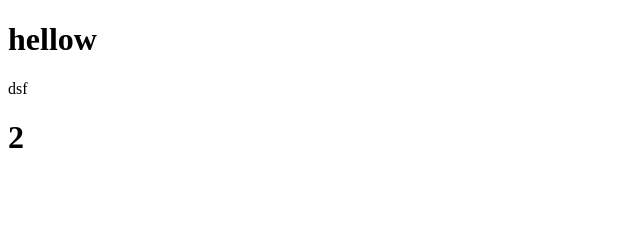
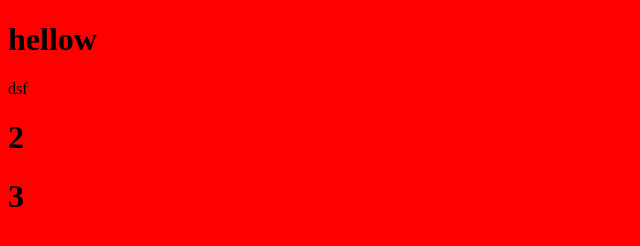
Before and after one commit to denchiik/1, a plain HTML site: page index.html in a window 1280 px wide. Shown: the whole page, without its empty margins (0-640 px from the left). Drawn offline with Linux system fonts and the light colour scheme.

Commit message:
add style

```diff
--- a/index.html
+++ b/index.html
@@ -5,10 +5,12 @@
         <meta name="viewport" content="width=device-width, initial-scale=1.0">
         <meta http-equiv="X-UA-Compatible" content="ie=edge">
         <title>Document</title>
+        <link rel="stylesheet" href="style.css"/>
     </head>
     <body>
         <h1>hellow</h1>
         <p>dsf</p>
         <h1>2</h1>
+                <h1>3</h1>
     </body>
     </html>
--- /dev/null
+++ b/style.css
@@ -0,0 +1,3 @@
+body{
+    background: red;
+}
```
